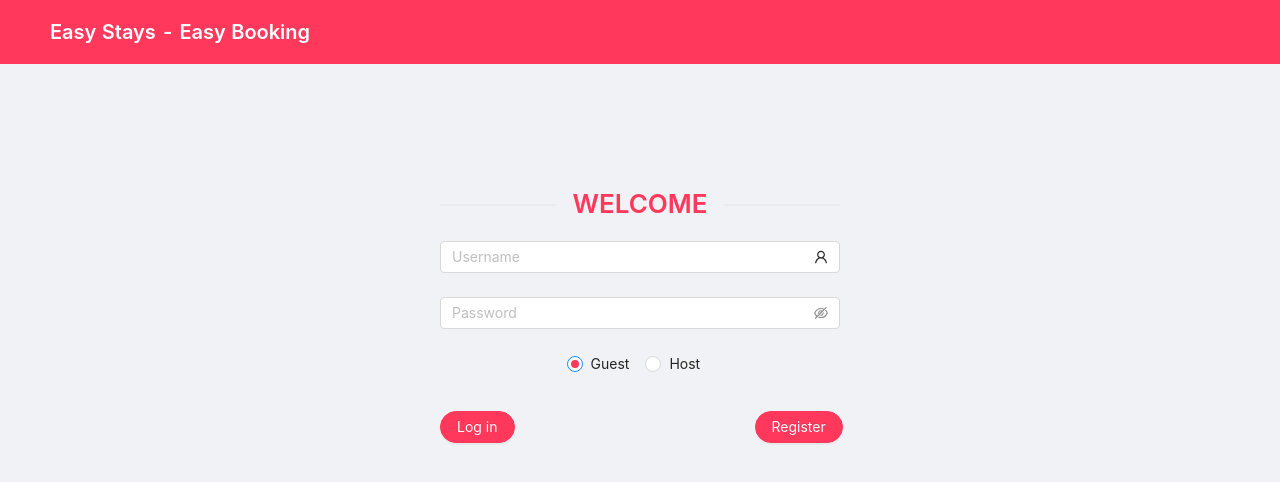
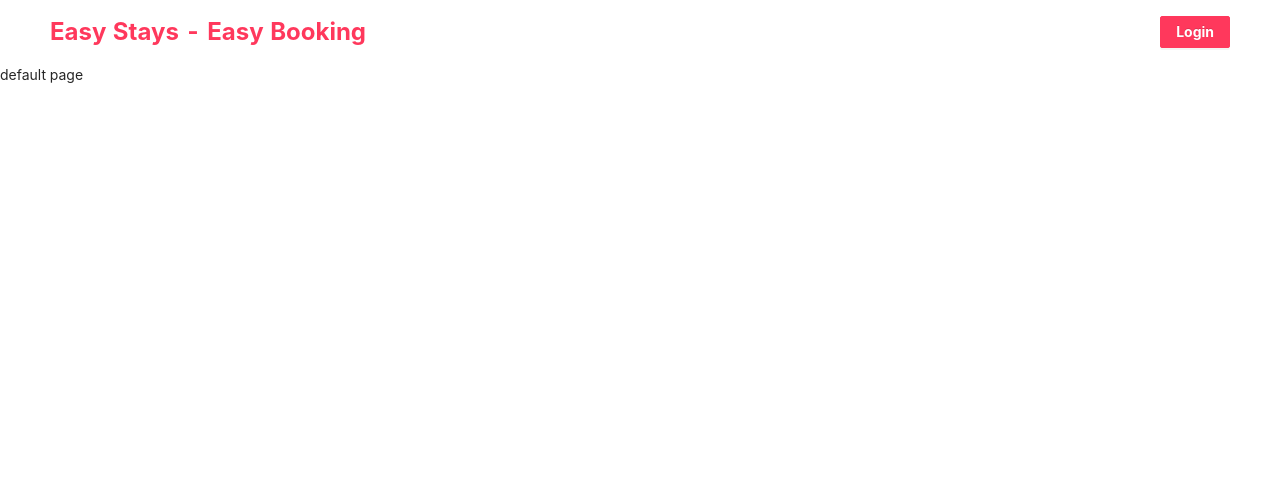
Before and after one commit to SeanZhang-QED/easy-stays-react, a React (Create React App) app: page / in a window 1280 px wide. Shown: the top 482 px of the page. Built offline with nearby package versions, Linux system fonts and the light colour scheme.

Commit message:
Add a default page, change the login page to a modal.

```diff
--- a/src/App.js
+++ b/src/App.js
@@ -3,7 +3,7 @@ import { UserOutlined } from "@ant-design/icons";
 import { Component } from 'react';
 import LoginPage from './component/LoginPage';
 
-const {Header, Content} = Layout;
+const { Header, Content } = Layout;
 const authTokenKeyInLocalStorage = "authToken";
 const asHostKeyInLocalStorage = "asHost";
 
@@ -55,7 +55,7 @@ class App extends Component {
   // Holding the main logic of rendering home page
   renderContent = () => {
     if (!this.state.authed) {
-      return <LoginPage handleLoginSuccess={this.handleLoginSuccess} />;
+      return <div>default page</div>;
     }
 
     if (this.state.asHost) {
@@ -65,13 +65,16 @@ class App extends Component {
     return <div>guest home page</div>;
   };
 
-  render () {
+  render() {
     return (
       <Layout style={{ height: "100vh" }}>
         <Header style={{ display: "flex", justifyContent: "space-between" }}>
-          <div style={{ fontSize: 20, fontWeight: 600, color: "white" }}>
+          <div style={{ fontSize: 24, fontWeight: 700, color: "#FF385C" }}>
             Easy Stays - Easy Booking
           </div>
+          {!this.state.authed && (
+            <LoginPage handleLoginSuccess={this.handleLoginSuccess} />
+          )}
           {this.state.authed && (
             <div>
               <Dropdown trigger="click" overlay={this.userMenu}>
@@ -81,11 +84,16 @@ class App extends Component {
           )}
         </Header>
         <Content
-          style={{ height: "calc(100% - 64px)", margin: 20, overflow: "auto" }}
+          style={{
+            height: "calc(100% - 64px)",
+            margin: 0,
+            overflow: "auto",
+            backgroundColor: "white"
+          }}
         >
           {this.renderContent()}
-      </Content>
-    </Layout>
+        </Content>
+      </Layout>
     );
   }
 }
--- a/src/component/LoginPage.js
+++ b/src/component/LoginPage.js
@@ -2,6 +2,7 @@ import React from 'react';
 import { Form, Button, Input, Space, Divider, message, Radio } from "antd";
 import { UserOutlined } from "@ant-design/icons";
 import { login, register } from "../utils"
+import Modal from 'antd/lib/modal/Modal';
 
 class LoginPage extends React.Component {
 
@@ -9,7 +10,19 @@ class LoginPage extends React.Component {
 
     state = {
         asHost: false,
-        loading: false
+        loading: false,
+        displayModal: false,
+    }
+
+    handleBtnOnClick = () => {
+        this.setState({
+            displayModal: true
+        })
+    }
+    handleBtnOnCancle = () => {
+        this.setState({
+            displayModal: false
+        })
     }
 
     handleSwitchOnChange = (e) => {
@@ -83,10 +96,25 @@ class LoginPage extends React.Component {
 
     render() {
         return (
-            <div style={{ width: 400, margin: "100px auto" }}>
-                <Divider><span style={{ fontSize: 26, fontWeight: 600, color: "#FF385C" }}>
+            <div>
+                <Button
+                    type='primary'
+                    onClick={this.handleBtnOnClick}
+                >
+                    <b>Login</b>
+                </Button>
+                <Modal
+                    visible={this.state.displayModal}
+                    onCancel={this.handleBtnOnCancle}
+                    footer={null}
+                >
+                    <div className='divider-wrapper'>
+                        <Divider><span style={{
+                            fontSize: 26, fontWeight: 600, color: "#FF385C"
+                        }}>
                             WELCOME
                         </span></Divider>
+                    </div>
                     <Form ref={this.formRef}>
                         <Form.Item
                             name="username"
@@ -108,17 +136,17 @@ class LoginPage extends React.Component {
                             />
                         </Form.Item>
                     </Form>
-                <Space direction="vertical" size={36}>
+                    <Space direction="vertical" size={30}>
                         <Radio.Group
                             defaultValue={"guest"}
                             disabled={this.state.loading}
                             onChange={this.handleRadioOnChange}
-                        style={{display: "flex", justifyContent:"center"}}
+                            style={{ display: "flex", justifyContent: "center" }}
                         >
                             <Radio value={"guest"}>Guest</Radio>
                             <Radio value={"host"}>Host</Radio>
                         </Radio.Group>
-                    <Space size={240}>
+                        <Space size={140}>
                             <Button
                                 onClick={this.handleLogin}
                                 disabled={this.state.loading}
@@ -137,6 +165,7 @@ class LoginPage extends React.Component {
                             </Button>
                         </Space>
                     </Space>
+                </Modal>
             </div>
         )
     }
--- a/src/index.css
+++ b/src/index.css
@@ -1,7 +1,7 @@
 @import '~antd/dist/antd.css';
 
 .ant-layout-header {
-  background: #FF385C;
+  background: white;
 }
 
 .ant-btn:hover,
@@ -12,14 +12,28 @@
 }
 
 .ant-btn:active {
-  color: #D70466 ;
-  border-color:  #D70466;
+  color: #D70466;
+  border-color: #D70466;
   background: #fff;
 }
 
 .ant-btn-primary {
   border-color: #FF385C;
   background: #FF385C;
+}
+
+.ant-modal-content {
+  width: 350px;
+  height: 400px;
+}
+
+.divider-wrapper {
+  height: 75px;
+}
+
+.ant-form-item {
+  margin-top: 16px;
+  margin-bottom: 32px;
 }
 
 .ant-input-affix-wrapper {
@@ -38,7 +52,7 @@
 
 .ant-radio-wrapper:hover .ant-radio,
 .ant-radio:hover .ant-radio-inner,
-.ant-radio-input:focus + .ant-radio-inner {
+.ant-radio-input:focus+.ant-radio-inner {
   border-color: #FF385C;
 }
 
```
Lines whose indentation alone changed are shown as unchanged.
